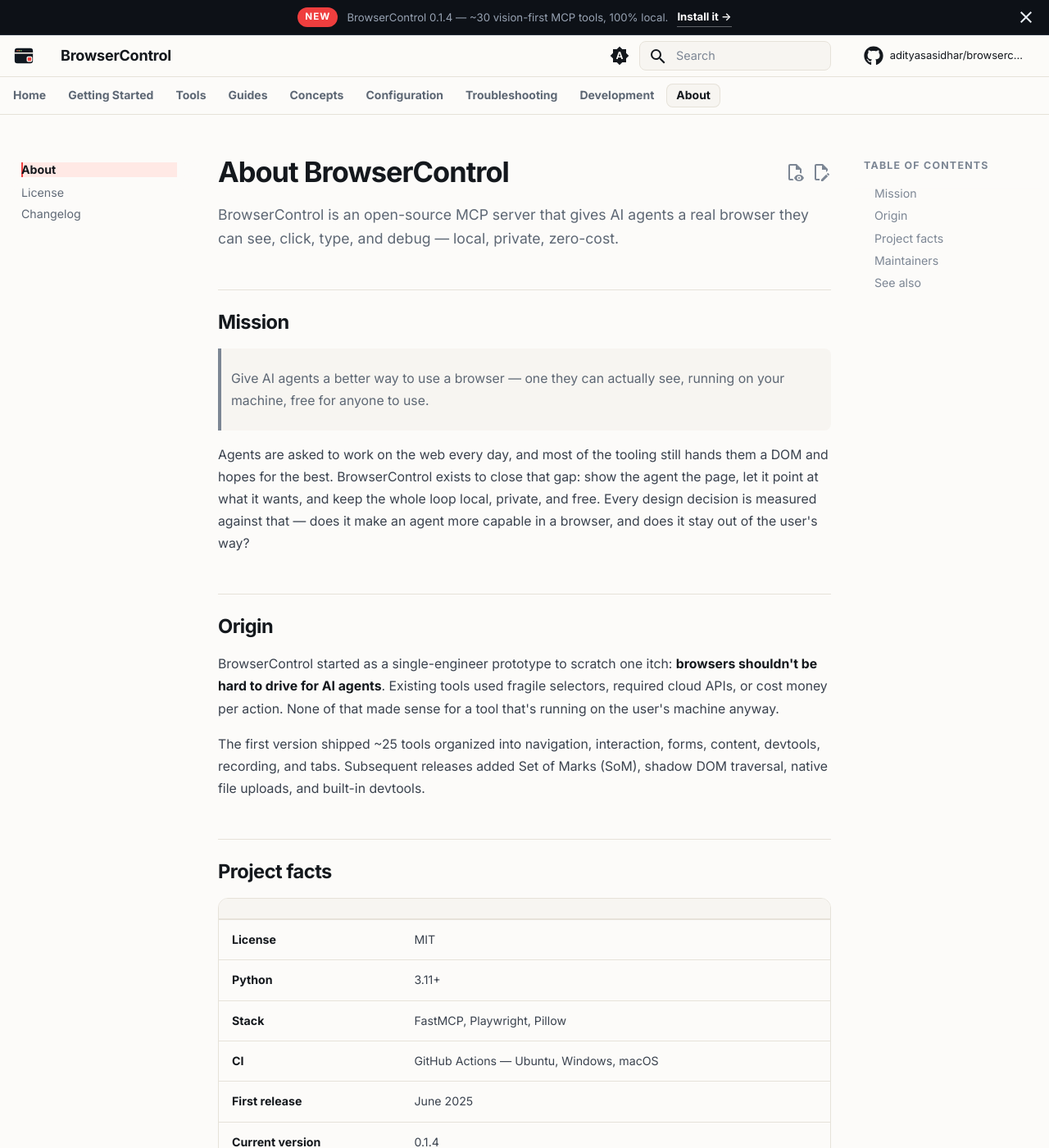
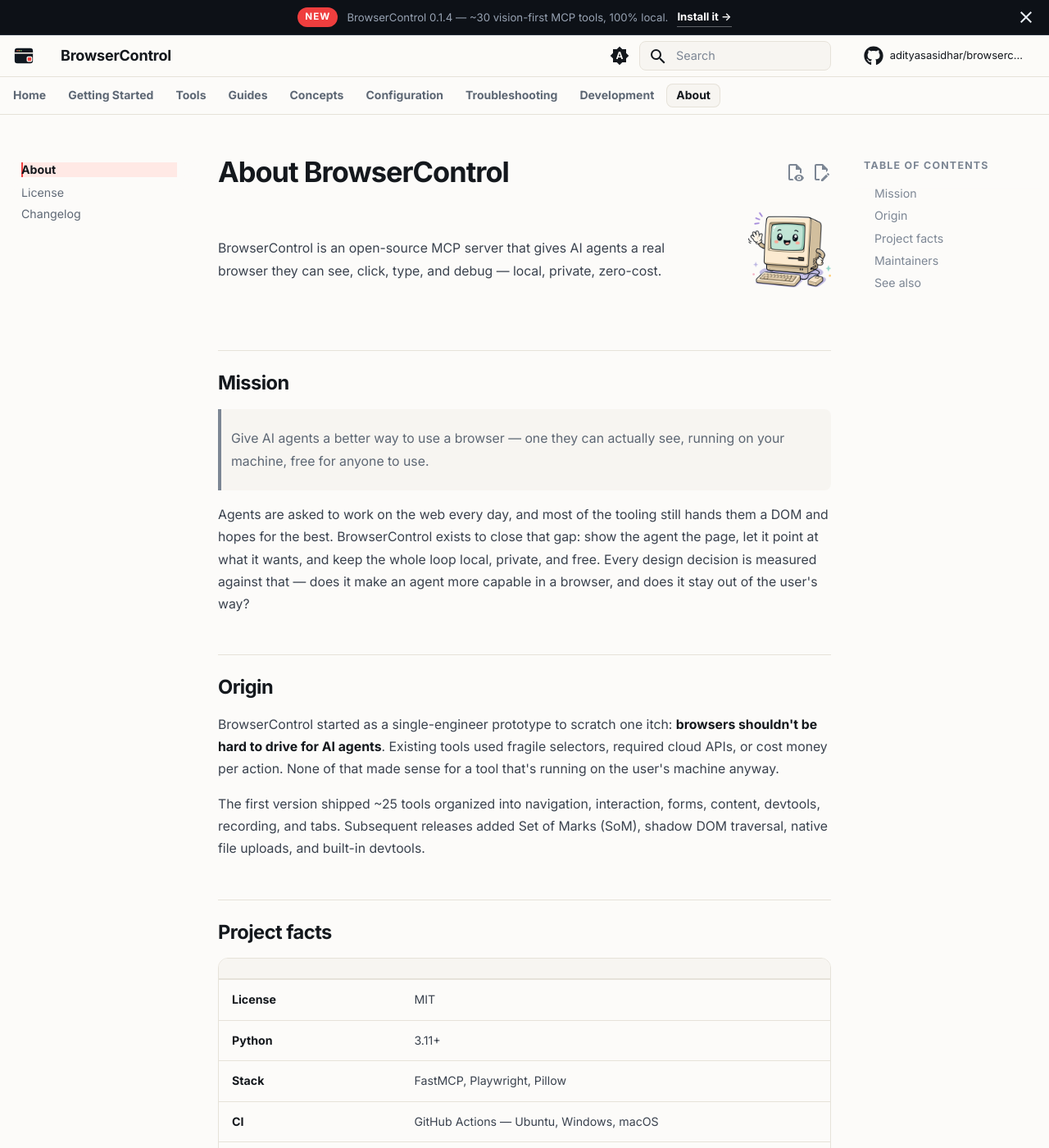
Before and after one commit to adityasasidhar/browsercontrol, an MkDocs documentation site: the page built from docs/about/index.md, in a window 1280 px wide and 1400 px high. Shown: the whole window at 82% size. Built offline with MkDocs 1.6.1 and Material for MkDocs 9.7.7, drawn with Linux system fonts in a browser that asks for light colours; comment, search, counter and statistics services are not loaded.

Commit message:
feat(docs): bring the mascot onto the site
The logo only lived in the README. It is RGB with a baked cream
background, so dropping it onto the site as-is would have rendered a
cream square on every surface that is not cream — most visibly in dark
mode. Flood-fill the background to transparent from the four corners
(connected-region only, so the beige chassis stays protected by its own
black outline), trim to the art bounds, re-pad square, resample to
512px: 1.1 MB down to 267 KB. A tolerance of 60 keeps both the sparkles
and the lavender ground shadow, which then reads as a deliberate glow
against the dark panels.

docs/assets/mascot.png was previously a byte-identical copy of the
original that nothing referenced.

Placed in four spots:

- og-card.png, a 1200x630 social card rendered through headless
  Chromium against the site's own fonts. The site declared
  summary_large_image but shipped no image at all, so shared links
  previewed bare.
- overrides/404.html, replacing Material's bare "404 - Not found".
  Sidebars suppressed and links absolute, since a 404 is served from
  arbitrary paths.
- the landing page's closing CTA
- the About page intro

Two layout fixes fell out of this. The About mascot was first floated
right, but the float outran the short intro paragraph and passed under
the Mission blockquote; it is now a contained flex row. And .bc-cta-copy
carries flex: 1 1 22rem, which becomes a *height* once the mobile
breakpoint turns the container to column — 440px of reserved emptiness,
since Material's rem is 20px. Reset to flex: 0 1 auto there, taking the
band from 691px to 496px.

The header keeps logo-mark.svg: it is a purpose-built 28px glyph that
swaps colours per scheme, and the mascot would be an unreadable blob at
that size.

Co-Authored-By: Claude Opus 5 <noreply@anthropic.com>
Claude-Session: https://claude.ai/code/session_01PzitMXLtofF15UrRTd7ayH

```diff
--- a/docs/about/index.md
+++ b/docs/about/index.md
@@ -1,6 +1,12 @@
 # About BrowserControl
 
+<div class="bc-intro" markdown>
+<div class="bc-intro-copy" markdown>
 BrowserControl is an open-source MCP server that gives AI agents a real browser they can see, click, type, and debug — local, private, zero-cost.
+</div>
+<img class="bc-intro-art" src="../assets/mascot.png" width="512" height="512" loading="lazy"
+     alt="The BrowserControl mascot: a smiling retro desktop computer waving hello.">
+</div>
 
 ## Mission
 
--- a/docs/stylesheets/extra.css
+++ b/docs/stylesheets/extra.css
@@ -2044,6 +2044,20 @@ body,
   gap: 1.5rem;
 }
 
+/* Mascot. Sits between the grid backdrop and the copy, and gets a soft violet
+   pool behind it so the cutout's own lavender shadow reads as intentional. */
+.bc-page .bc-cta-art {
+  flex: 0 0 auto;
+  width: clamp(4.5rem, 9vw, 6.4rem);
+  height: auto;
+  margin: -0.75rem 0;
+  filter: drop-shadow(0 0.6rem 1.4rem rgba(0, 0, 0, 0.45));
+}
+
+.bc-page .bc-cta-copy {
+  flex: 1 1 22rem;
+}
+
 .bc-page .bc-cta h2 {
   margin: 0 0 0.4rem;
   font-size: clamp(1.2rem, 2.4vw, 1.65rem);
@@ -2079,6 +2093,102 @@ body,
   color: var(--bc-deep) !important;
 }
 
+/* -------------------------------------------------------------------------
+   3k. 404
+   Rendered by overrides/404.html, which wraps its content in `.bc-page` so it
+   inherits the landing reset and can reuse `.bc-btn`.
+   ------------------------------------------------------------------------- */
+
+.bc-page.bc-404 {
+  display: flex;
+  flex-direction: column;
+  align-items: center;
+  text-align: center;
+  padding: clamp(2rem, 7vw, 4.5rem) 1.25rem clamp(3rem, 9vw, 6rem);
+  max-width: 34rem;
+  margin: 0 auto;
+}
+
+.bc-page .bc-404-art {
+  width: clamp(9rem, 26vw, 13rem);
+  height: auto;
+  margin-bottom: 1.25rem;
+}
+
+.bc-page .bc-404-code {
+  font-family: var(--bc-mono, ui-monospace, monospace);
+  font-size: 0.72rem;
+  font-weight: 600;
+  letter-spacing: 0.18em;
+  color: var(--bc-red-ink);
+  margin-bottom: 0.5rem;
+}
+
+.bc-page .bc-404-title {
+  font-size: clamp(1.35rem, 3.4vw, 1.9rem);
+  font-weight: 720;
+  letter-spacing: -0.032em;
+  line-height: 1.15;
+  color: var(--bc-ink);
+  margin-bottom: 0.6rem;
+  text-wrap: balance;
+}
+
+.bc-page .bc-404-lede {
+  font-size: 0.86rem;
+  line-height: 1.62;
+  color: var(--bc-ink-3);
+  margin-bottom: 1.5rem;
+  text-wrap: pretty;
+}
+
+.bc-page .bc-404-links {
+  display: flex;
+  flex-wrap: wrap;
+  justify-content: center;
+  gap: 0.6rem;
+}
+
+/* -------------------------------------------------------------------------
+   3m. Mascot intro row (interior pages)
+   A contained flex row rather than a float — a float this tall would run
+   underneath the following blockquote and headings.
+   ------------------------------------------------------------------------- */
+
+.md-typeset .bc-intro {
+  display: flex;
+  align-items: center;
+  gap: clamp(1rem, 3vw, 2rem);
+  margin: 0 0 1.4rem;
+}
+
+.md-typeset .bc-intro-copy {
+  flex: 1 1 auto;
+  min-width: 0;
+}
+
+.md-typeset .bc-intro-copy > :last-child {
+  margin-bottom: 0;
+}
+
+.md-typeset .bc-intro-art {
+  flex: 0 0 auto;
+  width: clamp(6.5rem, 16vw, 9rem);
+  height: auto;
+}
+
+@media screen and (max-width: 44em) {
+  .md-typeset .bc-intro {
+    flex-direction: column-reverse;
+    align-items: flex-start;
+    gap: 1rem;
+  }
+
+  .md-typeset .bc-intro-art {
+    width: 7rem;
+  }
+}
+
 /* =========================================================================
    4. RESPONSIVE
    ========================================================================= */
@@ -2157,6 +2267,23 @@ body,
   .bc-page .bc-cta-row .bc-btn {
     flex: 1 1 100%;
     justify-content: center;
+  }
+
+  /* Stack the mascot above the copy rather than crowding it side-on. Note the
+     copy's `flex: 1 1 22rem` basis is a *height* once the axis turns vertical,
+     so it has to be reset or it reserves 22rem of empty space. */
+  .bc-page .bc-cta-inner {
+    flex-direction: column;
+    align-items: flex-start;
+  }
+
+  .bc-page .bc-cta-copy {
+    flex: 0 1 auto;
+  }
+
+  .bc-page .bc-cta-art {
+    width: 4.5rem;
+    margin: 0;
   }
 
   .bc-page .bc-h1 .bc-marked::after {
--- /dev/null
+++ b/overrides/404.html
@@ -0,0 +1,29 @@
+{% extends "main.html" %}
+
+{#- A 404 can be served from any path, so every link here must be absolute. -#}
+{% set root = config.site_url or '/' %}
+
+{% block site_nav %}{% endblock %}
+
+{% block content %}
+  <div class="bc-page bc-404">
+    <img class="bc-404-art"
+         src="{{ root }}assets/mascot.png"
+         alt=""
+         width="512" height="512" aria-hidden="true">
+    <p class="bc-404-code">404</p>
+    <h1 class="bc-404-title">This page isn&rsquo;t on the map.</h1>
+    <p class="bc-404-lede">
+      No element here to mark. The URL may be mistyped, or the page may have
+      moved since something linked to it.
+    </p>
+    <div class="bc-404-links">
+      <a class="bc-btn bc-btn--primary" href="{{ root }}">
+        Back to home
+        <svg viewBox="0 0 16 16" fill="none" stroke="currentColor" stroke-width="2" stroke-linecap="round" stroke-linejoin="round" aria-hidden="true"><path d="M2.5 8h11M9 3.5 13.5 8 9 12.5"/></svg>
+      </a>
+      <a class="bc-btn bc-btn--ghost" href="{{ root }}tools/">Tool reference</a>
+      <a class="bc-btn bc-btn--ghost" href="{{ root }}getting-started/">Getting started</a>
+    </div>
+  </div>
+{% endblock %}
--- a/overrides/main.html
+++ b/overrides/main.html
@@ -18,12 +18,18 @@
   {% if page and page.title and not page.is_homepage %}
     {% set title = page.title ~ " &middot; " ~ config.site_name %}
   {% endif %}
+  {% set og_image = config.site_url ~ 'assets/og-card.png' %}
   <meta property="og:type" content="website">
   <meta property="og:title" content="{{ title }}">
   <meta property="og:description" content="{{ config.site_description }}">
   <meta property="og:url" content="{{ page.canonical_url if page else config.site_url }}">
+  <meta property="og:image" content="{{ og_image }}">
+  <meta property="og:image:width" content="1200">
+  <meta property="og:image:height" content="630">
+  <meta property="og:image:alt" content="BrowserControl — your agent sees the page.">
   <meta name="twitter:card" content="summary_large_image">
   <meta name="twitter:title" content="{{ title }}">
   <meta name="twitter:description" content="{{ config.site_description }}">
+  <meta name="twitter:image" content="{{ og_image }}">
   <meta name="theme-color" content="#0b0f16">
 {% endblock %}
```
Also changed, not shown: docs/index.md (+2 -1 lines), docs/assets/mascot.png, docs/assets/og-card.png (added).
